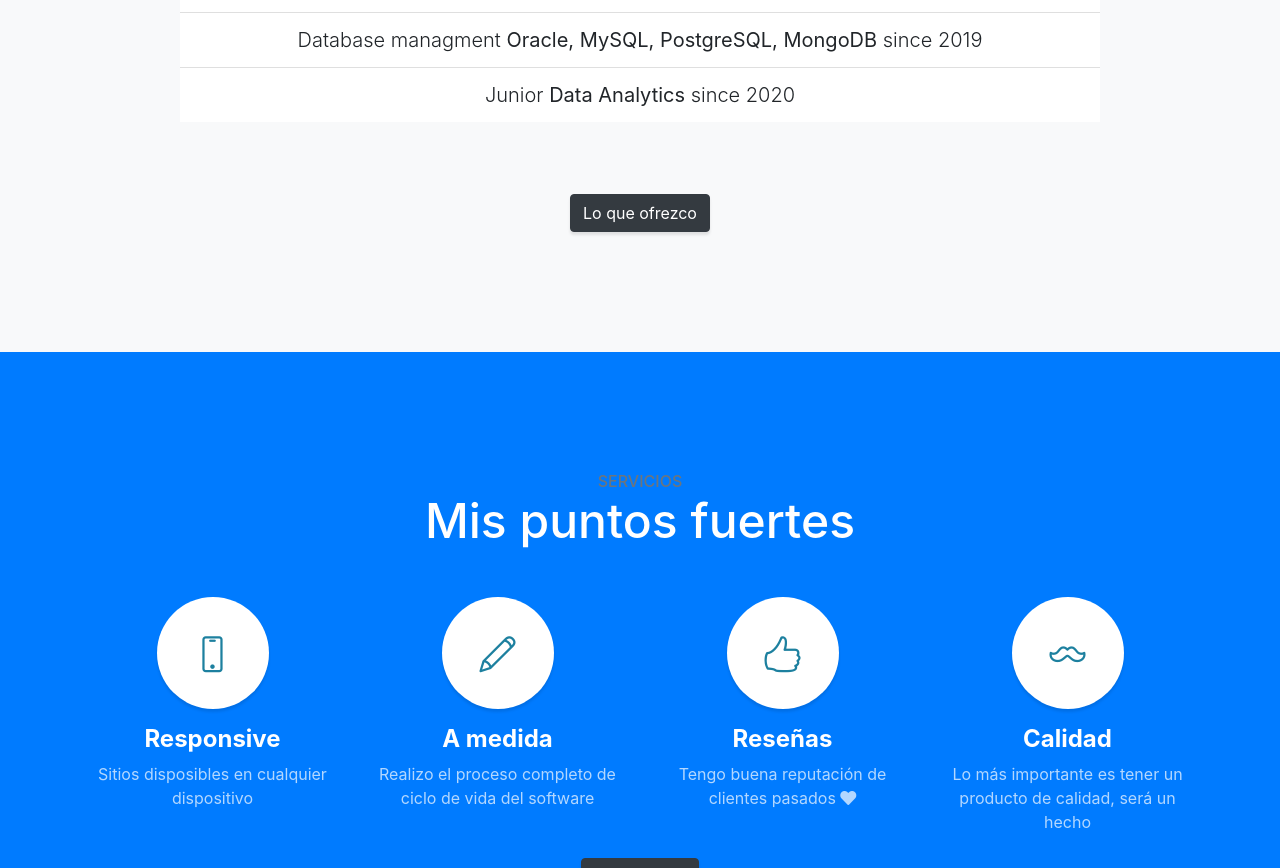
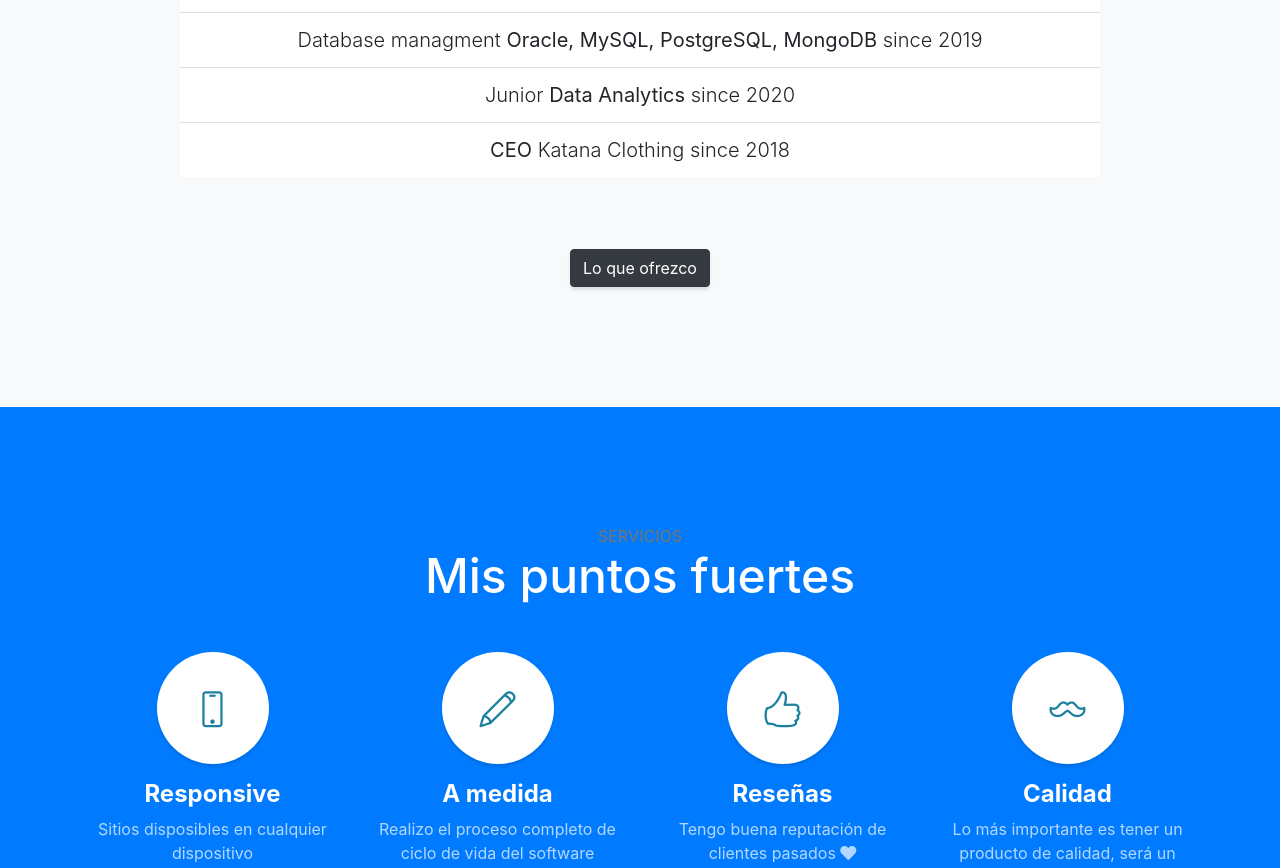
Before and after one commit to Dennis19075/portfolio, a website with bundled scripts: page index.html in a window 1280 px wide. Shown: the part 1585-2453 px from the top of the page. Built offline with nearby package versions, Linux system fonts and the light colour scheme.

Commit message:
Feat: CEO Katana Clothing since 2018

```diff
--- a/index.html
+++ b/index.html
@@ -86,6 +86,8 @@
             <li class="list-group-item"><b>UX</b> designer since 2019</li>
             <li class="list-group-item">Database managment <b>Oracle, MySQL, PostgreSQL, MongoDB</b> since 2019</li>
             <li class="list-group-item">Junior <b>Data Analytics</b> since 2020</li>
+            <li class="list-group-item"><b>CEO</b> Katana Clothing since 2018</li>
+
           </ul>
           <br>
           <a class="btn btn-dark btn-xl js-scroll-trigger" href="#services">Lo que ofrezco</a>
```
